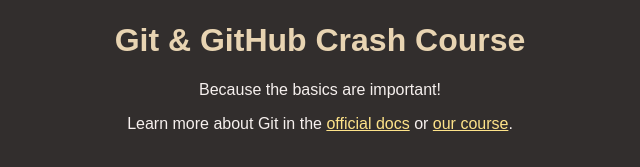
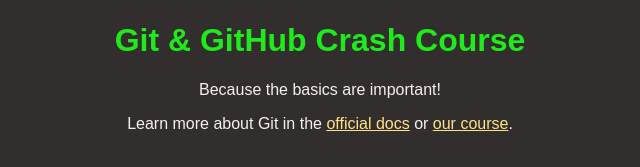
Before and after one commit to gpatino2/github-rev-1, a plain HTML site: page index.html in a window 1280 px wide. Shown: the part 147-314 px from the top of the page, without its empty margins (320-960 px from the left). Drawn offline with Linux system fonts and the light colour scheme.

Commit message:
Changed color test

```diff
--- a/styles.css
+++ b/styles.css
@@ -17,7 +17,7 @@ body {
 }
 
 h1 {
-  color: #e8d4b2;
+  color: #1feb1b;
 }
 
 a {
```
